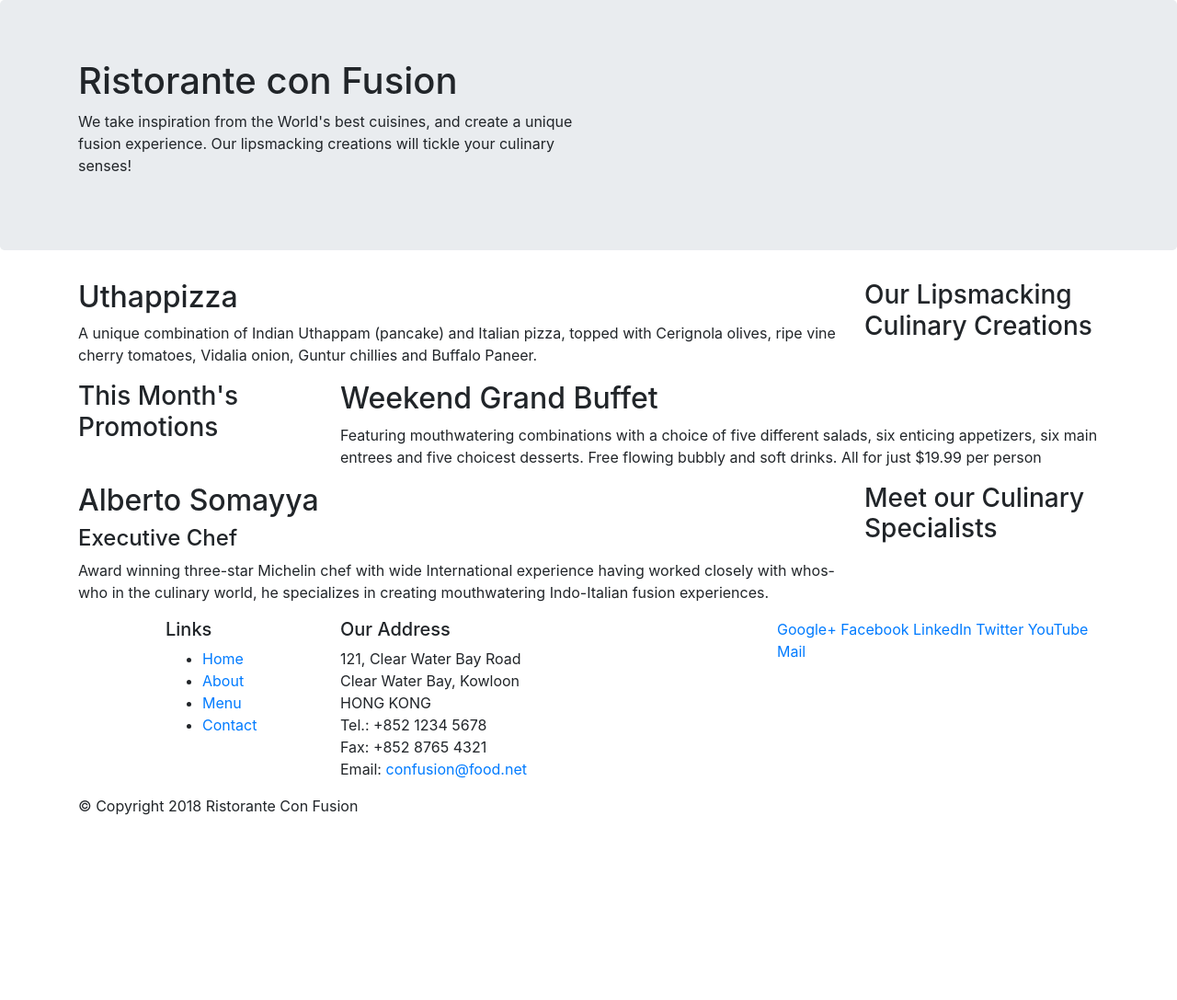
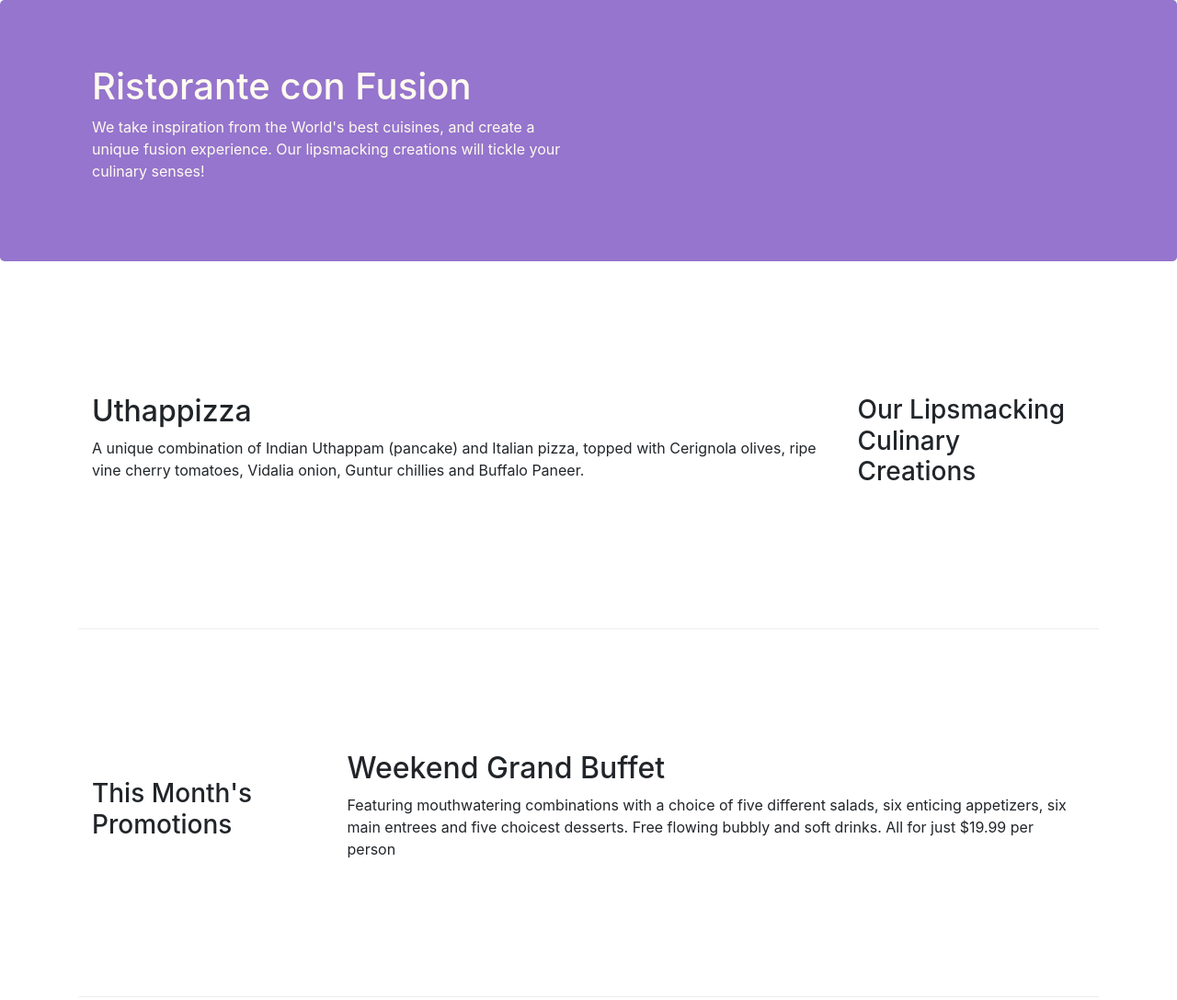
Before and after one commit to Tanush-J/bootstrap4-Website, a website: page index.html in a window 1280 px wide. Shown: the top 1087 px of the page at 92% size. Before the commit the page ends 904 px from the top, so only its background shows below. Drawn offline with nearby package versions, Linux system fonts and the light colour scheme.

Commit message:
Grid sys. part 2

```diff
--- /dev/null
+++ b/css/styles.css
@@ -0,0 +1,30 @@
+.row-header {
+    margin: 0px;
+    padding: 0px;
+}
+
+.row-content {
+    margin: 0px auto;
+    padding: 50px 0px 50px 0px;
+    border-bottom: 1px ridge;
+    min-height: 400px;
+}
+
+.footer {
+    background-color: #d1c4e9;
+    margin: 0px auto;
+    padding: 20px 0px 20px 0px;
+}
+
+.jumbotron {
+    padding: 70px 30px 70px 30px;
+    margin: 0px;
+    background: #9575cd;
+    color: floralwhite;
+}
+
+.address {
+    font-size: 80%;
+    margin: 0px;
+    color: #0f0f0f;
+}
--- a/index.html
+++ b/index.html
@@ -9,6 +9,7 @@
 
     <!-- Bootstrap CSS -->
     <link rel="stylesheet" href="node_modules/bootstrap/dist/css/bootstrap.min.css">
+    <link rel="stylesheet" href="css/styles.css">
     <title>Ristorante Con Fusion</title>
 </head>
 
@@ -16,7 +17,7 @@
 
     <header class="jumbotron">
         <div class="container">
-            <div class="row">
+            <div class="row row-header">
                 <div class="col-12 col-sm-6">
                     <h1>Ristorante con Fusion</h1>
                     <p>We take inspiration from the World's best cuisines, and create a unique fusion experience. Our lipsmacking creations will tickle your culinary senses!</p>
@@ -28,7 +29,7 @@
     </header>
 
     <div class="container">
-        <div class="row">
+        <div class="row row-content align-items-center">
             <div class="col-12 col-sm-4 order-sm-last col-md-3">
                 <h3>Our Lipsmacking Culinary Creations</h3>
             </div>
@@ -38,8 +39,7 @@
             </div>
         </div>
 
-
-        <div class="row">
+        <div class="row row-content align-items-center">
             <div class="col-12 col-sm-4 col-md-3">
                 <h3>This Month's Promotions</h3>
             </div>
@@ -49,7 +49,7 @@
             </div>
         </div>
 
-        <div class="row">
+        <div class="row row-content align-items-center">
             <div class="col-12 col-sm-4 order-sm-last col-md-3">
                 <h3>Meet our Culinary Specialists</h3>
             </div>
@@ -61,12 +61,12 @@
         </div>
     </div>
 
-    <footer>
+    <footer class="footer">
         <div class="container">
             <div class="row">
                 <div class="col-4 offset-1 col-sm-2">
                     <h5>Links</h5>
-                    <ul>
+                    <ul class="list-unstyled">
                         <li><a href="#">Home</a></li>
                         <li><a href="#">About</a></li>
                         <li><a href="#">Menu</a></li>
@@ -84,8 +84,8 @@
 		              Email: <a href="mailto:confusion@food.net">confusion@food.net</a>
 		           </address>
                 </div>
-                <div class="col-12 col-sm">
-                    <div>
+                <div class="col-12 col-sm align-self-center">
+                    <div class="text-center">
                         <a href="http://google.com/+">Google+</a>
                         <a href="http://www.facebook.com/profile.php?id=">Facebook</a>
                         <a href="http://www.linkedin.com/in/">LinkedIn</a>
@@ -95,7 +95,7 @@
                     </div>
                 </div>
            </div>
-           <div class="row">
+           <div class="row justify-content-center">
                 <div class="col-auto">
                     <p>© Copyright 2018 Ristorante Con Fusion</p>
                 </div>
```
